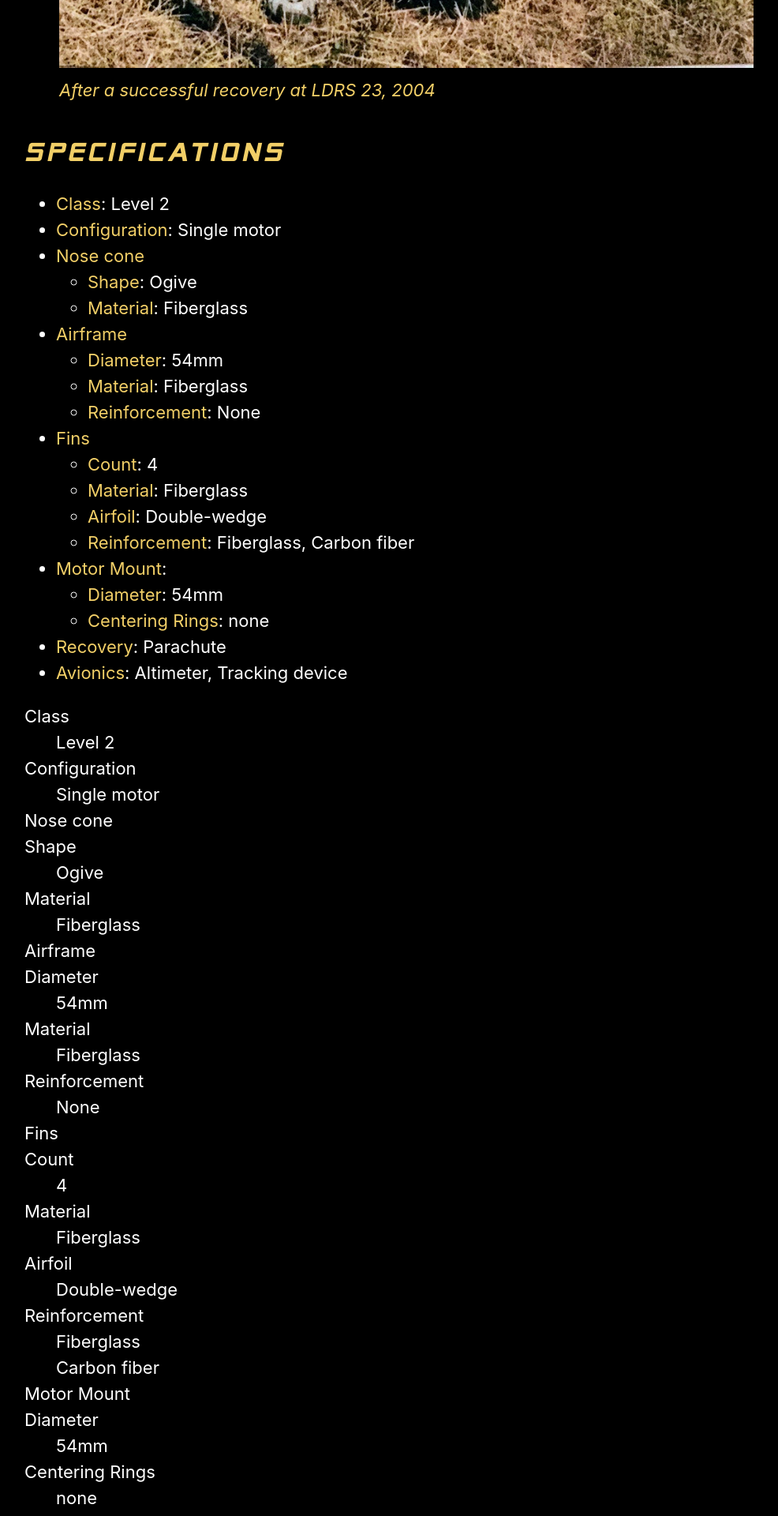
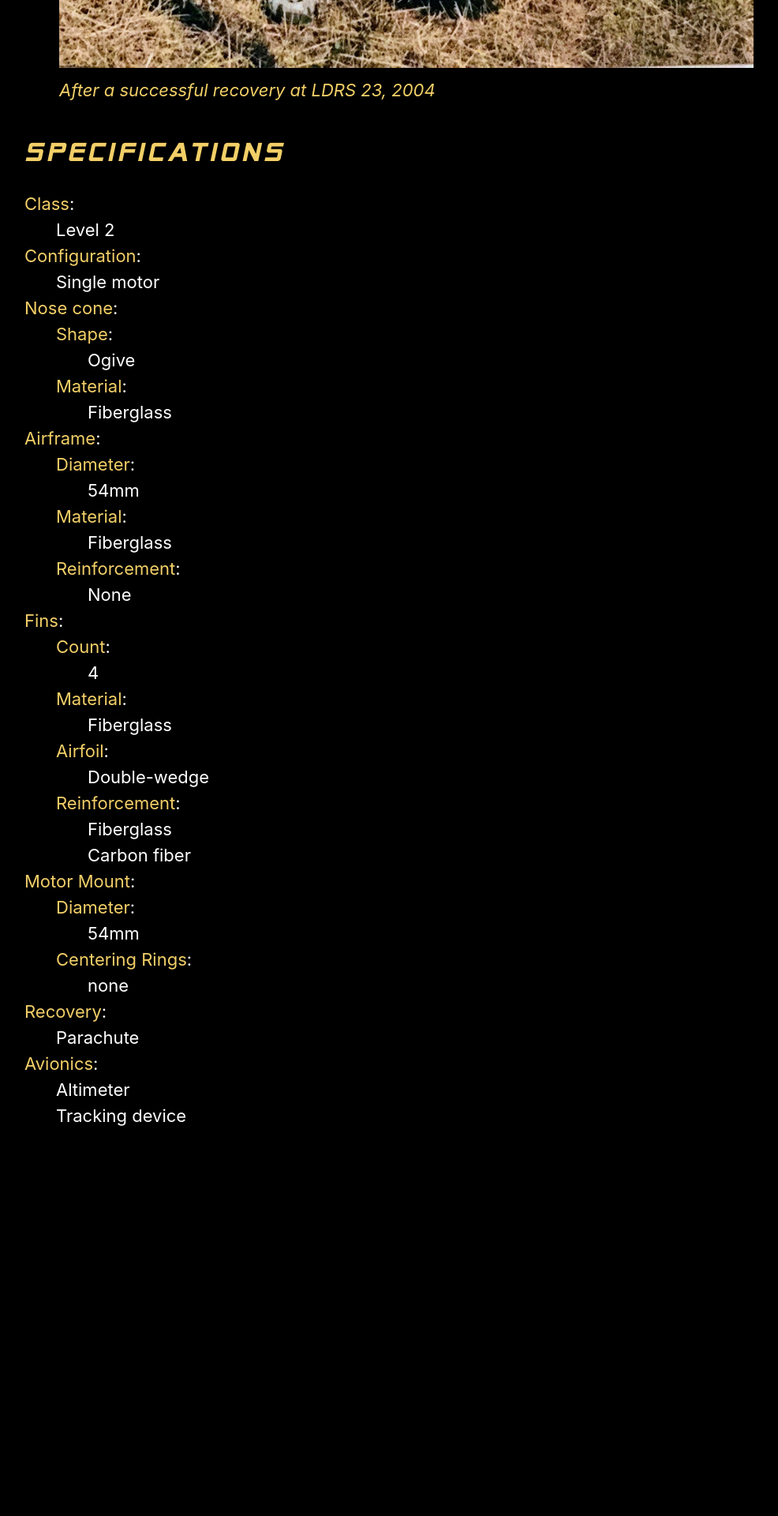
Before and after one commit to rocketlabdelta/rocketlabdelta.com, a Jekyll site: the page built from _fleet/optimistic.md, in a window 1280 px wide. Shown: the part 2861-4781 px from the top of the page at 79% size, without its empty margins (125-1111 px from the left). Built offline with Jekyll 4.4.1, drawn with Linux system fonts in a browser that asks for light colours; after the commit the page ends 4527 px from its top, so only the background shows below that.

Commit message:
Moving to a definition list for specs

```diff
--- a/_fleet/optimistic.md
+++ b/_fleet/optimistic.md
@@ -42,49 +42,29 @@ specifications:
 
 ## Specifications
 
-- **Class**: {{ page.specifications.class }}
-- **Configuration**: {{ page.specifications.configuration }}
-- **Nose cone**
-  - **Shape**: {{ page.specifications.nose_cone.shape }}
-  - **Material**: {{ page.specifications.nose_cone.material }}
-- **Airframe**
-  - **Diameter**: {{ page.specifications.airframe.diameter }}
-  - **Material**: {{ page.specifications.airframe.material }}
-  - **Reinforcement**: {{ page.specifications.airframe.reinforcement | join: ', ' }}
-- **Fins**
-  - **Count**: {{ page.specifications.fins.count }}
-  - **Material**: {{ page.specifications.fins.material }}
-  - **Airfoil**: {{ page.specifications.fins.airfoil }}
-  - **Reinforcement**: {{ page.specifications.fins.reinforcement | join: ', ' }}
-- **Motor Mount**:
-  - **Diameter**: {{ page.specifications.motor_mount.diameter }}
-  - **Centering Rings**: {{ page.specifications.motor_mount.centering_rings }}
-- **Recovery**: {{ page.specifications.recovery }}
-- **Avionics**: {{ page.specifications.avionics | join: ', ' }}
-
 <dl class="specifications">
   <dt>Class</dt>
   <dd>{{ page.specifications.class }}</dd>
   <dt>Configuration</dt>
   <dd>{{ page.specifications.configuration }}</dd>
   <dt>Nose cone</dt>
-  <dd>
+  <dd><dl>
   <dt>Shape</dt>
   <dd>{{ page.specifications.nose_cone.shape }}</dd>
   <dt>Material</dt>
   <dd>{{ page.specifications.nose_cone.material }}</dd>
-  </dd>
+  </dl></dd>
   <dt>Airframe</dt>
-  <dd>
+  <dd><dl>
   <dt>Diameter</dt>
   <dd>{{ page.specifications.airframe.diameter }}</dd>
   <dt>Material</dt>
   <dd>{{ page.specifications.airframe.material }}</dd>
   <dt>Reinforcement</dt>
   <dd>{{ page.specifications.airframe.reinforcement | join: '</dd><dd>' }}</dd>
-  </dd>
+  </dl></dd>
   <dt>Fins</dt>
-  <dd>
+  <dd><dl>
   <dt>Count</dt>
   <dd>{{ page.specifications.fins.count }}</dd>
   <dt>Material</dt>
@@ -93,14 +73,14 @@ specifications:
   <dd>{{ page.specifications.fins.airfoil }}</dd>
   <dt>Reinforcement</dt>
   <dd>{{ page.specifications.fins.reinforcement | join: '</dd><dd>' }}</dd>
-  </dd>
+  </dl></dd>
   <dt>Motor Mount</dt>
-  <dd>
+  <dd><dl>
   <dt>Diameter</dt>
   <dd>{{ page.specifications.motor_mount.diameter }}</dd>
   <dt>Centering Rings</dt>
   <dd>{{ page.specifications.motor_mount.centering_rings }}</dd>
-  </dd>
+  </dl></dd>
   <dt>Recovery</dt>
   <dd>{{ page.specifications.recovery }}</dd>
   <dt>Avionics</dt>
--- a/assets/css/main.scss
+++ b/assets/css/main.scss
@@ -269,6 +269,22 @@ strong {
   }
 }
 
+.specifications {
+  dt {
+    color: $theme-color-highlight;
+
+    &::after {
+      content: ":";
+      color: $theme-text-color;
+    }
+  }
+
+  dl {
+    margin-top: 0;
+    margin-bottom: 0;
+  }
+}
+
 .color-swatch {
   display: inline-block;
   font-size: .8em;
```
